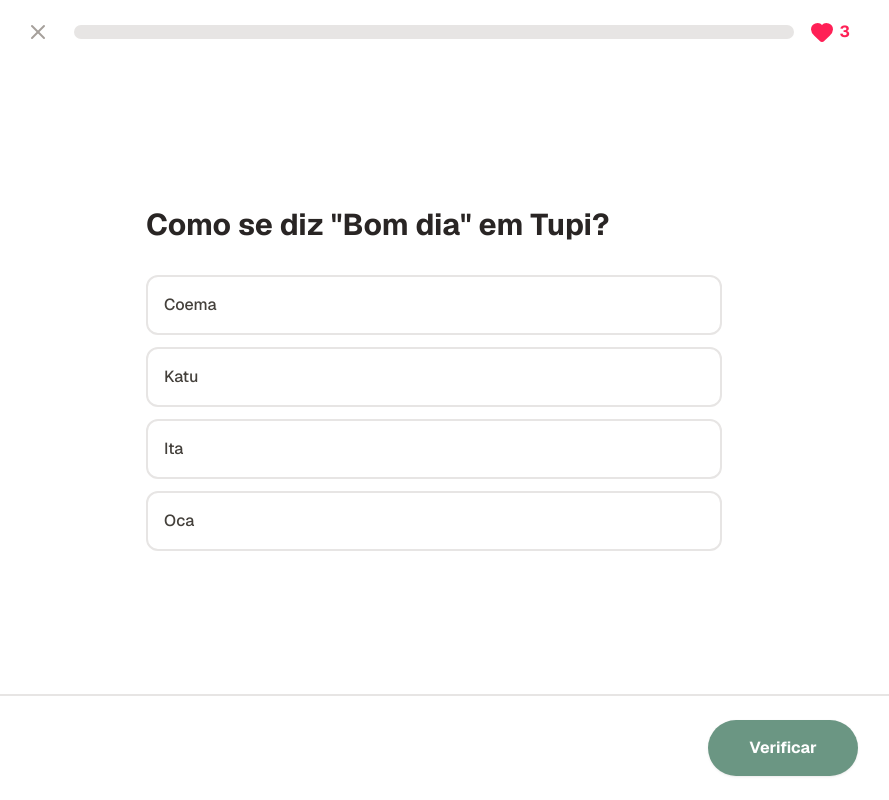
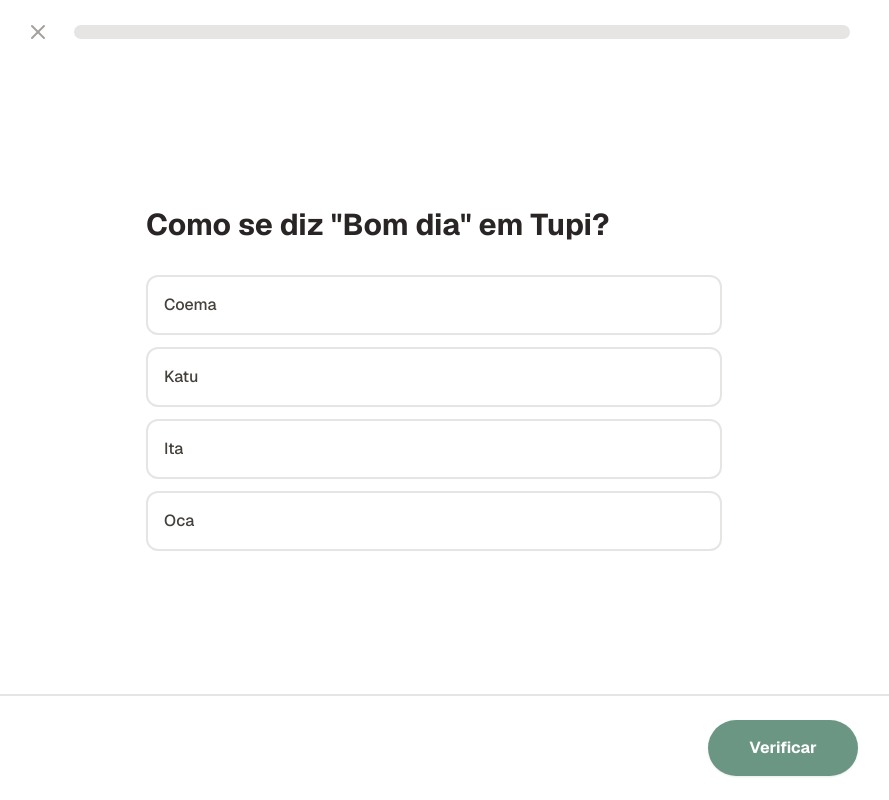
Before and after one commit to MaxBr221/front_trilha_potiguara, a Next.js app: page /licoes/1 in a window 1280 px wide. Shown: the whole page, without its empty margins (206-1095 px from the left). Built offline with nearby package versions, Linux system fonts and the light colour scheme; no server answers.

Commit message:
refactor: tirando limite de erros nas tarefas

```diff
--- a/src/app/licoes/[id]/page.tsx
+++ b/src/app/licoes/[id]/page.tsx
@@ -4,7 +4,7 @@
 import { use, useState, useEffect } from 'react';
 import Link from 'next/link';
 import { useRouter } from 'next/navigation';
-import { X, Heart, Check, Flag, Loader2 } from 'lucide-react';
+import { X, Check, Flag, Loader2 } from 'lucide-react';
 import { Button } from '@/components/ui/Button';
 import { servicoExercicio, Exercicio } from '@/services/servicoExercicio';
 
@@ -22,7 +22,6 @@ export default function LicaoPage({ params }: { params: Promise<{ id: string }>
   const [isCorrect, setIsCorrect] = useState(false);
   const [respostaCertaBackend, setRespostaCertaBackend] = useState('');
 
-  const [lives, setLives] = useState(3);
 
   useEffect(() => {
     const carregarExercicios = async () => {
@@ -51,9 +50,6 @@ export default function LicaoPage({ params }: { params: Promise<{ id: string }>
       setIsCorrect(validacao.correta);
       setRespostaCertaBackend(validacao.respostaCorreta || '');
 
-      if (!validacao.correta) {
-        setLives(prev => Math.max(0, prev - 1));
-      }
       setIsChecked(true);
     } catch (error) {
       console.error('Erro ao validar resposta', error);
@@ -112,11 +108,6 @@ export default function LicaoPage({ params }: { params: Promise<{ id: string }>
             className="bg-emerald-500 h-3.5 rounded-full transition-all duration-500 ease-in-out"
             style={{ width: `${progresso}%` }}
           ></div>
-        </div>
-
-        <div className="flex items-center gap-1.5 text-rose-500 font-bold">
-          <Heart className="w-6 h-6 fill-rose-500" />
-          <span>{lives}</span>
         </div>
       </header>
 
```
Also changed, not shown: 2 other files (tests, documents, lock files or other folders).
